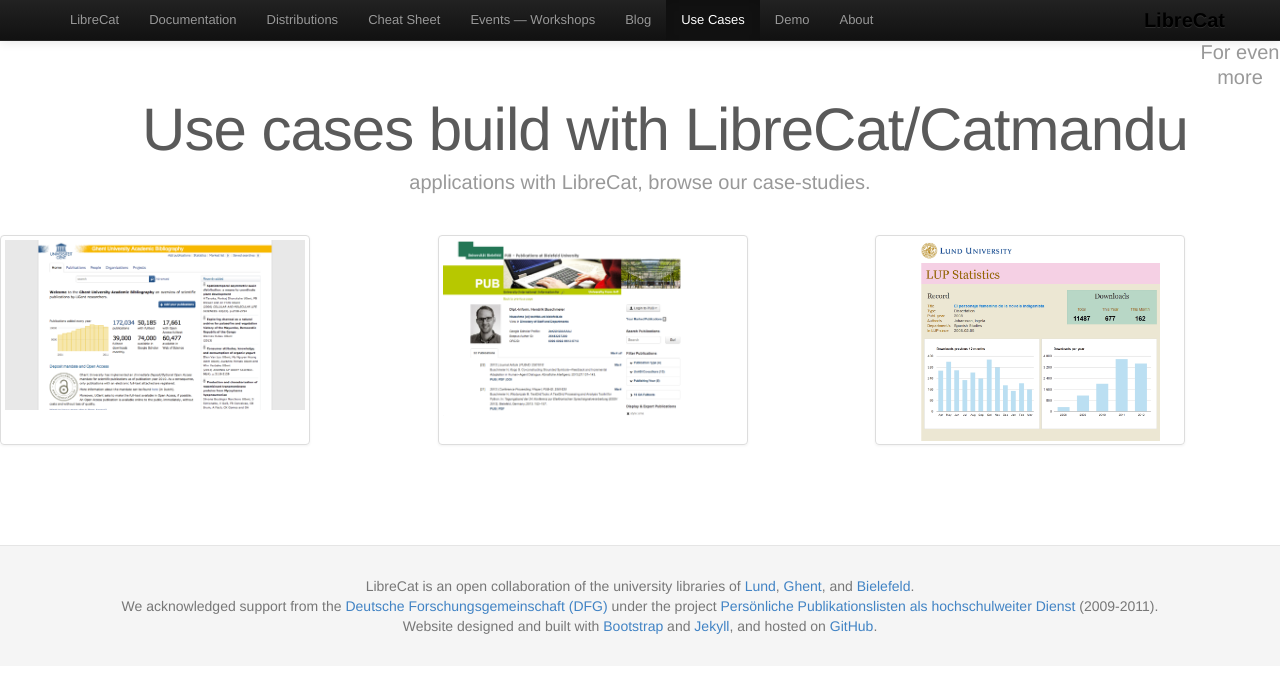
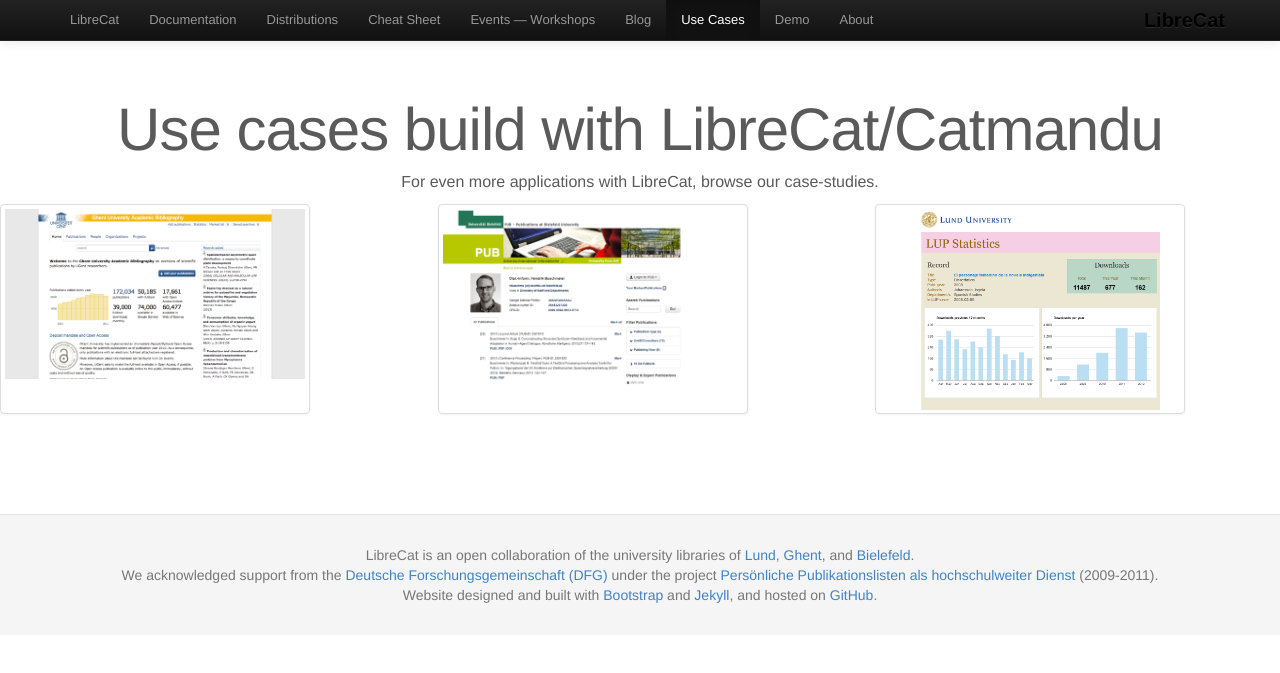
Before and after one commit to LibreCat/librecat.github.io, a Jekyll site: the page built from use-cases.html, in a window 1280 px wide. Shown: the top 673 px of the page. Built offline with Jekyll 4.4.1, drawn with Linux system fonts in a browser that asks for light colours.

Commit message:
HTML cleanup

```diff
--- a/use-cases.html
+++ b/use-cases.html
@@ -2,16 +2,15 @@
 layout: default
 title: Use Cases
 ---
-<div class="span11 offset1">
+<div class="row-fluid">
   <div class="marketing">
     <h1>Use cases build with LibreCat/Catmandu</h1>
   </div>
 </div>
 
-  <div class="row-fluid">
-    <div class="marketing">
-
-    <p class="marketing-byline">For even more applications with LibreCat, browse our case-studies.</p>
+<div class="row-fluid">
+  <div class="marketing">
+    <p>For even more applications with LibreCat, browse our case-studies.</p>
     <div class="row-fluid">
       <ul class="thumbnails">
         <li class="span4">
@@ -30,6 +29,6 @@
           </a>
         </li>
       </ul>
-     </div>
-   </div>
+    </div>
   </div>
+</div>
```
Also changed, not shown: index.html (+7 -5 lines).
